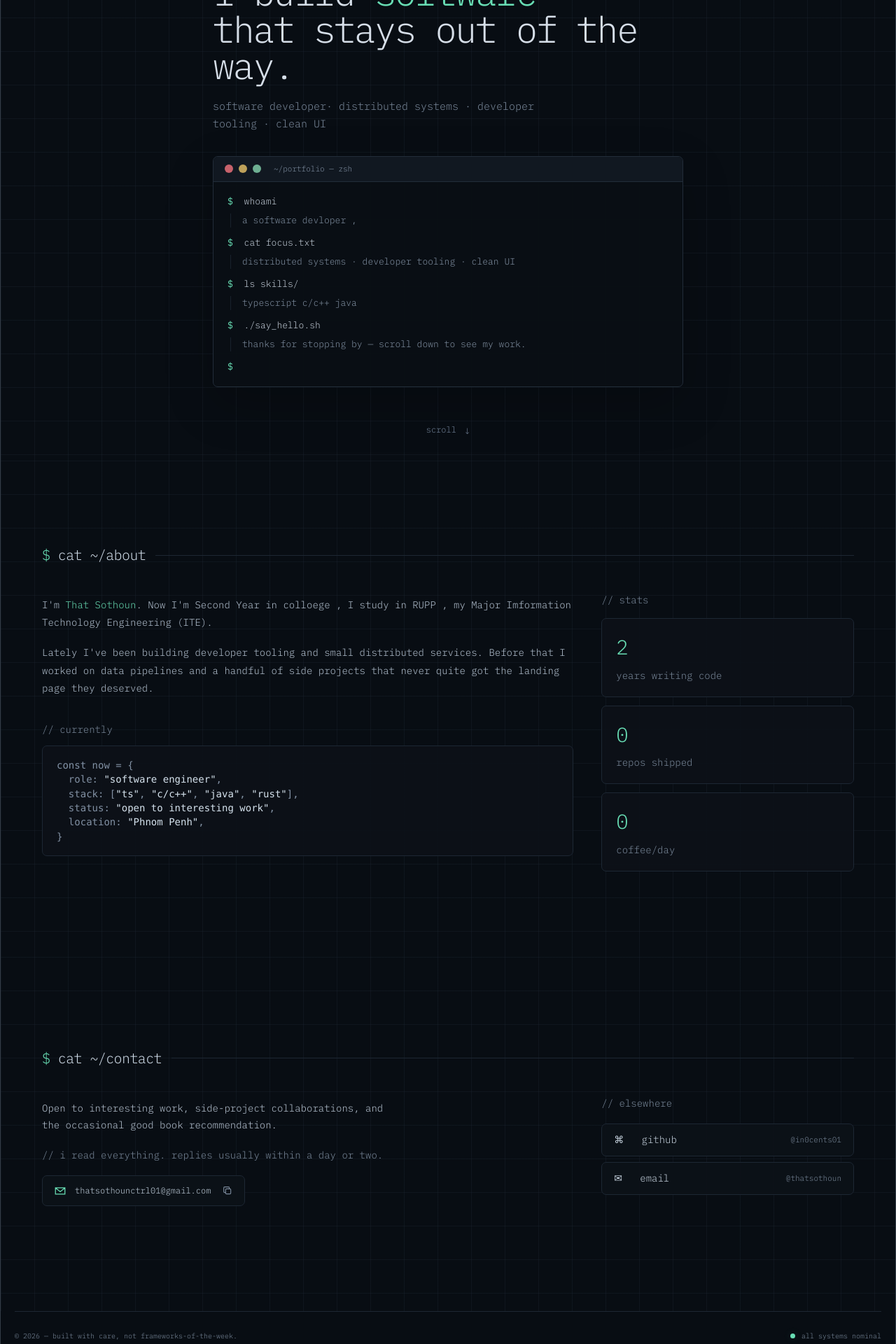
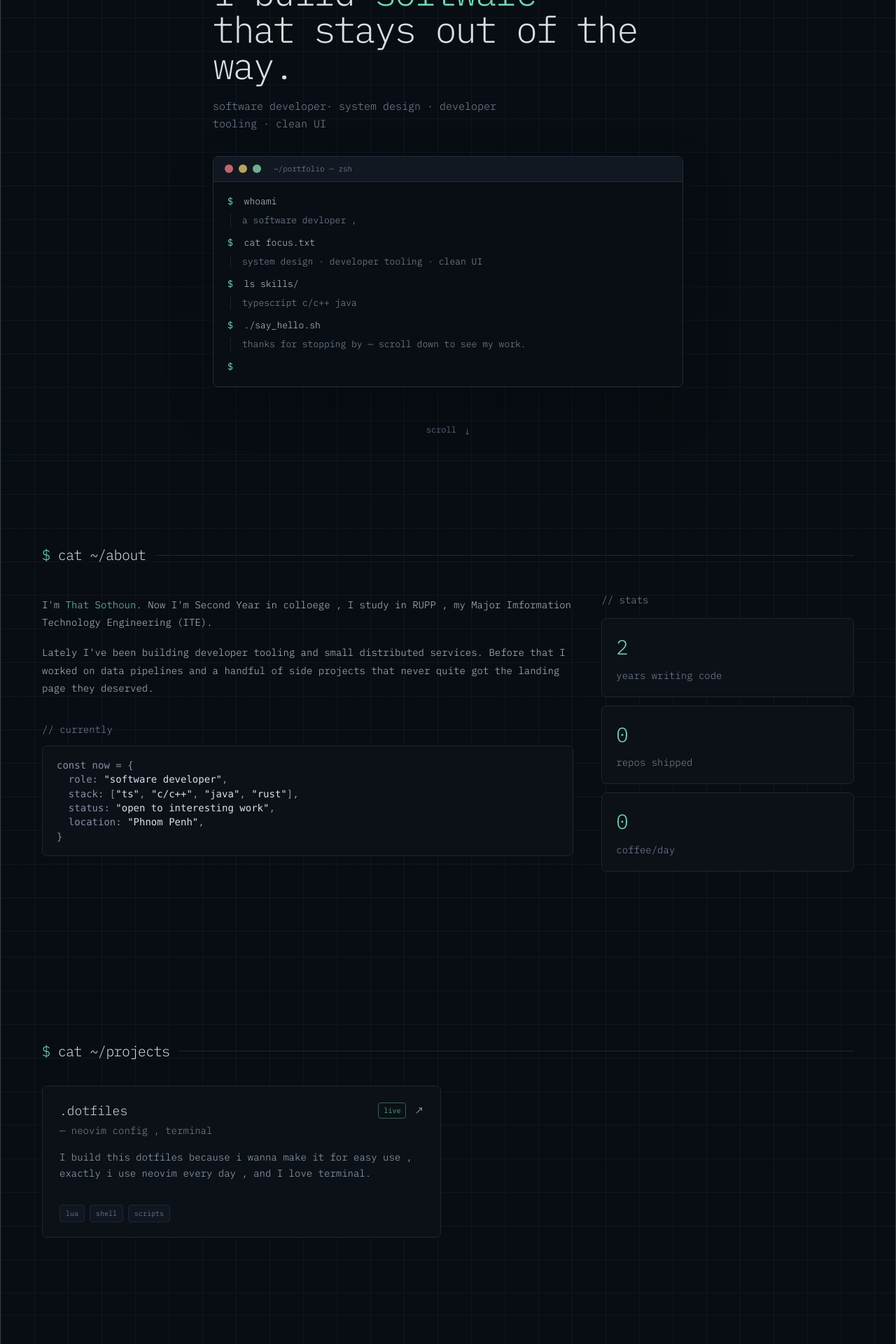
Before and after one commit to in0cents01/.dots, a React (Vite) app: page / in a window 1280 px wide. Shown: the part 240-2160 px from the top of the page at 70% size. Built offline with nearby package versions, Linux system fonts and the light colour scheme.

Commit message:
update_fix

```diff
--- a/src/App.tsx
+++ b/src/App.tsx
@@ -2,38 +2,38 @@ import { useEffect, useState } from "react";
 
 const projects = [
   {
-    name: "kestrel",
-    type: "tiny task runner",
+    name: ".dotfiles",
+    type: "neovim config  , terminal",
     description:
-      "A minimal job queue with a single binary, a tiny API, and Postgres as the only dependency.",
-    tags: ["go", "postgres", "redis"],
+      "I build this dotfiles because i wanna make it for easy use  , exactly i use neovim  every day  , and I love terminal.",
+    tags: ["lua", "shell", "scripts"],
     status: "live",
   },
-  {
-    name: "lumen",
-    type: "markdown notebooks",
-    description:
-      "A local-first notebook for technical writing. Renders markdown, runs code blocks, and stores everything as plain files.",
-    tags: ["typescript", "react", "tauri"],
-    status: "wip",
-  },
-  {
-    name: "driftwood",
-    type: "static site generator",
-    description:
-      "A zero-config static site generator that compiles a folder of markdown into a fast, accessible site in under 200ms.",
-    tags: ["rust", "mdx"],
-    status: "live",
-  },
-  {
-    name: "porthole",
-    type: "local tunnel",
-    description:
-      "Expose a local dev server to the internet with a single command. Self-hostable relay, no account required.",
-    tags: ["go", "websocket"],
-    status: "archived",
-    featured: true,
-  },
+  // {
+  //   name: "lumen",
+  //   type: "markdown notebooks",
+  //   description:
+  //     "A local-first notebook for technical writing. Renders markdown, runs code blocks, and stores everything as plain files.",
+  //   tags: ["typescript", "react", "tauri"],
+  //   status: "wip",
+  // },
+  // {
+  //   name: "driftwood",
+  //   type: "static site generator",
+  //   description:
+  //     "A zero-config static site generator that compiles a folder of markdown into a fast, accessible site in under 200ms.",
+  //   tags: ["rust", "mdx"],
+  //   status: "live",
+  // },
+  // {
+  //   name: "porthole",
+  //   type: "local tunnel",
+  //   description:
+  //     "Expose a local dev server to the internet with a single command. Self-hostable relay, no account required.",
+  //   tags: ["go", "websocket"],
+  //   status: "archived",
+  //   featured: true,
+  // },
 ];
 
 const navItems = ["about", "projects", "contact"] as const;
@@ -73,7 +73,7 @@ function App() {
   }, []);
 
   const copyEmail = async () => {
-    await navigator.clipboard.writeText("hello@alexmorgan.dev").catch(() => {});
+    await navigator.clipboard.writeText("thatsothounctrl01@gmail.com").catch(() => {});
     setCopied(true);
     window.setTimeout(() => setCopied(false), 1800);
   };
@@ -106,7 +106,7 @@ function App() {
               that stays out of the way.
             </h1>
             <p className="hero-subtitle">
-              software developer· distributed systems · developer
+              software developer· system design · developer
               <br className="desktop-break" /> tooling · clean UI
             </p>
 
@@ -130,7 +130,7 @@ function App() {
                   <p>
                     <b>$</b> cat focus.txt
                   </p>
-                  <div>distributed systems · developer tooling · clean UI</div>
+                  <div>system design · developer tooling · clean UI</div>
                 </div>
                 <div className="command">
                   <p>
@@ -171,7 +171,7 @@ function App() {
               <pre>
                 <code>
                   <span>const</span> now = {"{\n"}
-                  {"  "}role: <b>&quot;software engineer&quot;</b>,{"\n"}
+                  {"  "}role: <b>&quot;software developer&quot;</b>,{"\n"}
                   {"  "}stack: [<b>&quot;ts&quot;</b>, <b>&quot;c/c++&quot;</b>,{" "}
                   <b>&quot;java&quot;</b>, <b>&quot;rust&quot;</b>],{"\n"}
                   {"  "}status: <b>&quot;open to interesting work&quot;</b>,{"\n"}
@@ -198,10 +198,9 @@ function App() {
           </div>
         </section>
 
-        {/* <section className="section projects-section grid-bg" id="projects">
+         <section className="section projects-section grid-bg" id="projects">
           <SectionTitle>projects</SectionTitle>
           <p className="section-intro">
-            // a selection of things i&apos;ve built. run <span>ls -la</span> for the rest.
           </p>
           <div className="project-grid">
             {projects.map((project) => (
@@ -227,7 +226,7 @@ function App() {
               </a>
             ))}
           </div>
-        </section> */}
+        </section>
 
         <section className="section contact-section grid-bg" id="contact">
           <SectionTitle>contact</SectionTitle>
```
